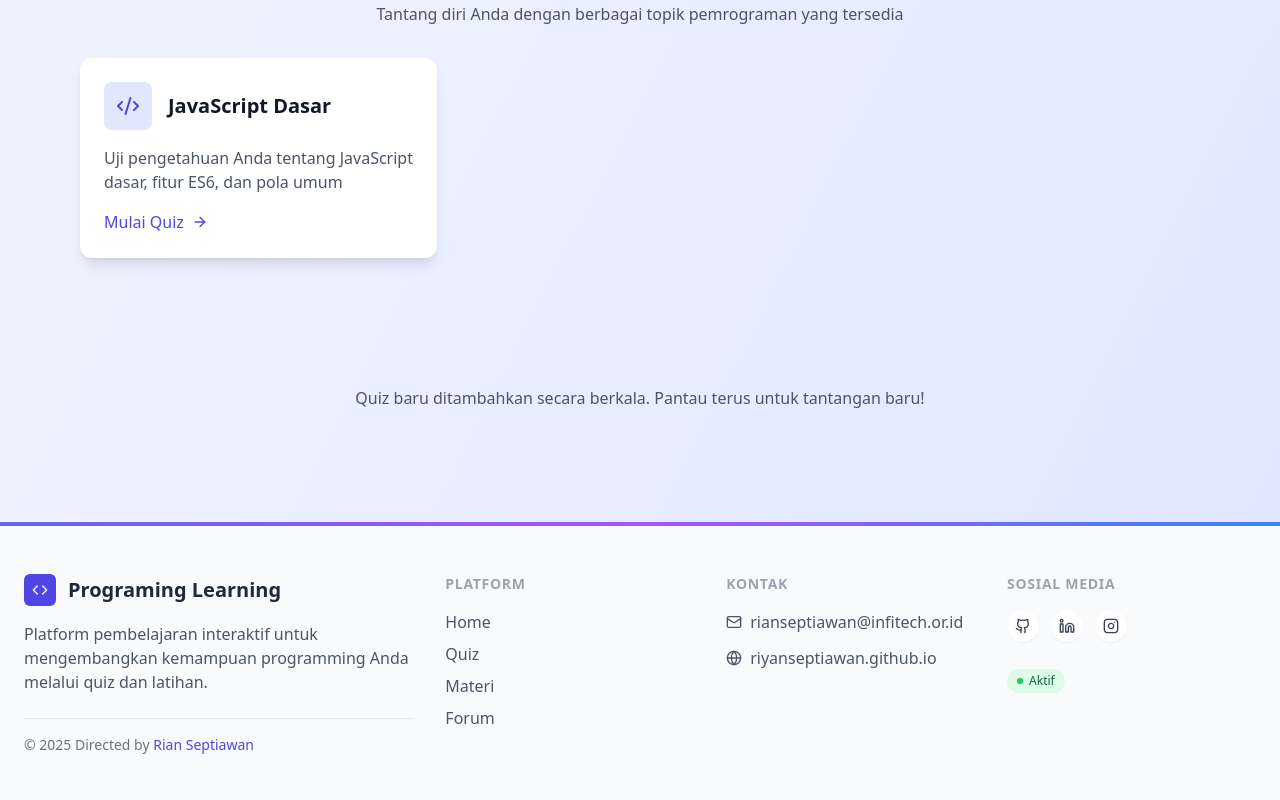
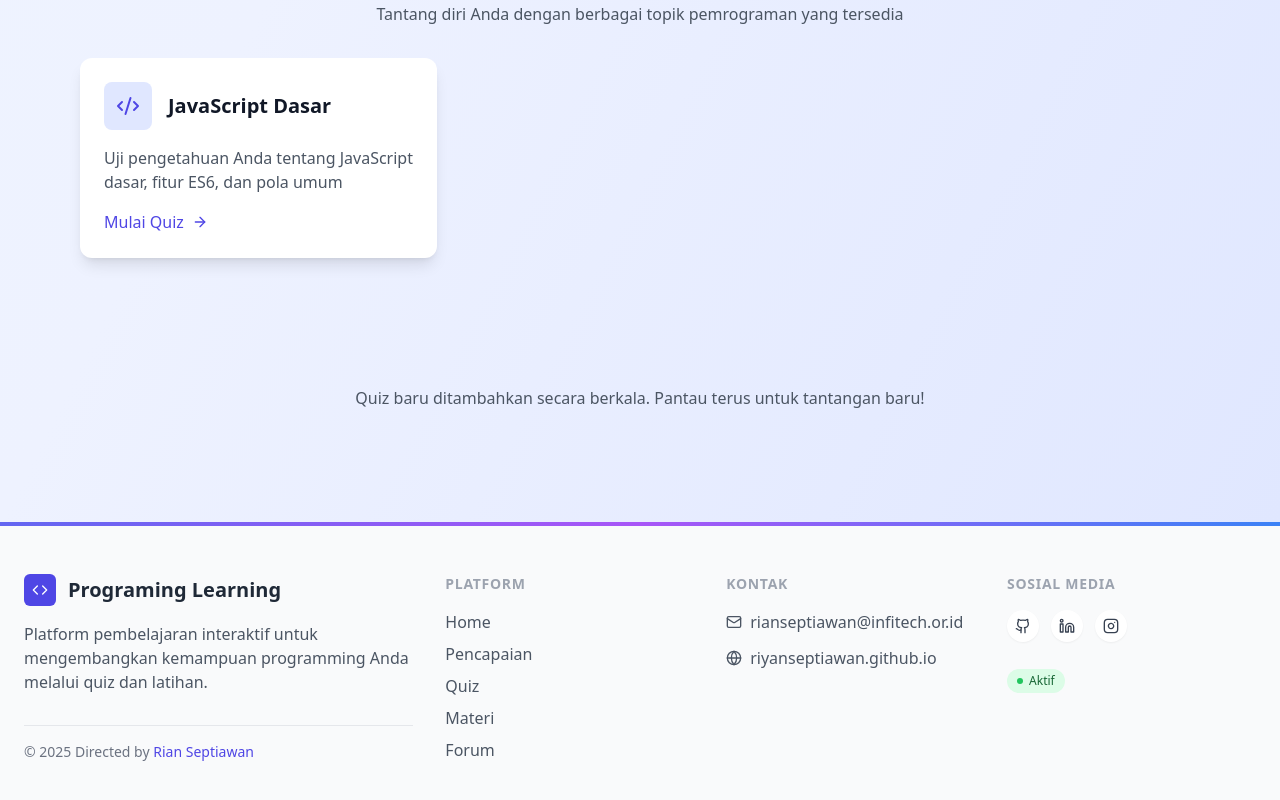
Before and after one commit to Ryan-infitech/Gamification, a React (Vite) app: page / in a window 1280 px wide. Shown: the part 2062-2862 px from the top of the page. Built offline with nearby package versions, Linux system fonts and the light colour scheme; no server answers.

Commit message:
foot rout

```diff
--- a/src/components/Footer.tsx
+++ b/src/components/Footer.tsx
@@ -44,8 +44,13 @@ export default function Footer() {
                 </h3>
                 <ul className="space-y-2">
                   <li>
-                    <a href="#" className="text-gray-600 dark:text-gray-300 hover:text-indigo-600 dark:hover:text-indigo-400 transition-colors">
+                    <a href="/" className="text-gray-600 dark:text-gray-300 hover:text-indigo-600 dark:hover:text-indigo-400 transition-colors">
                       Home
+                    </a>
+                  </li>
+                  <li>
+                    <a href="AchievementsPage" className="text-gray-600 dark:text-gray-300 hover:text-indigo-600 dark:hover:text-indigo-400 transition-colors">
+                      Pencapaian
                     </a>
                   </li>
                   <li>
```
